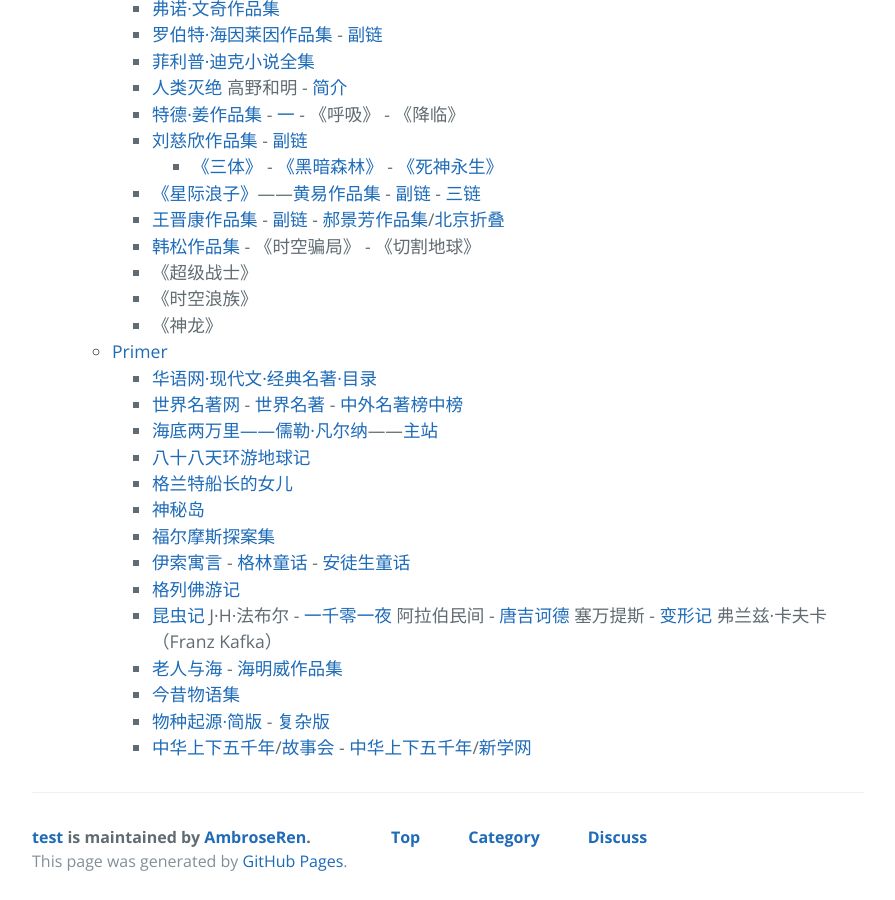
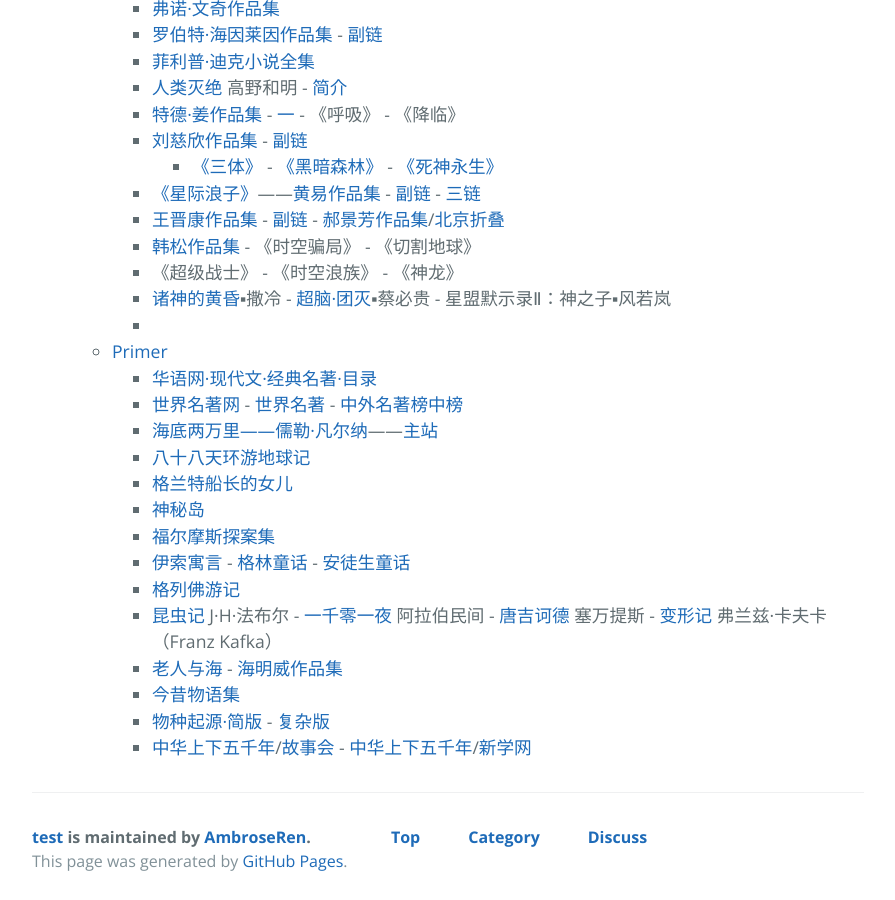
Before and after one commit to AmbroseRen/test, a Jekyll site: the page built from Library/BookListsOne.md, in a window 1280 px wide and 900 px high, scrolled down 5707 px. Shown: the whole window, without its empty margins (192-1087 px from the left). Built offline with Jekyll 4.4.1, drawn with Linux system fonts in a browser that asks for light colours; our own code applies the rules of GitHub Pages for plain Markdown files; the repository's description, which GitHub fills in, is left out.

Commit message:
Update BookListsOne.md

```diff
--- a/Library/BookListsOne.md
+++ b/Library/BookListsOne.md
@@ -306,9 +306,9 @@
                     <li><a href="http://www.huangyixiaoshuo.com/0/499/">《星际浪子》</a>——<a href="http://www.huangyixiaoshuo.com/author/499/">黄易作品集</a> - <a href="https://www.kanunu8.com/files/writer/187.html">副链</a>  -  <a href="http://huangyi.zuopinj.com/">三链</a></li>
 		    <li><a href="https://www.kanunu8.com/files/writer/6619.html">王晋康作品集</a> - <a href="http://wangjinkang.zuopinj.com/">副链</a> - <a href="http://www.00txt.com/zuojia/haojingfang/">郝景芳作品集</a>/<a href="https://www.kunnu.com/zhedie/">北京折叠</a></li>
                     <li><a href="https://www.kanunu8.com/files/writer/6492.html">韩松作品集</a> - 《时空骗局》 - 《切割地球》</li>
-		    <li>《超级战士》</li>
-                    <li>《时空浪族》</li>
-                    <li>《神龙》</li>
+		    <li>《超级战士》 - 《时空浪族》 - 《神龙》</li>
+                    <li><a href="https://m.9txs.org/book/68246/0_1/">诸神的黄昏</a>▪撒冷 - <a href="https://www.52shuku.vip/kongbulingyi/hr66.html">超脑·团灭</a>▪蔡必贵 - 星盟默示录Ⅱ：神之子▪风若岚</li>
+                    <li></li>
                 </ul>
             </li>
             <li id="primer"><a href="#top">Primer</a>
```
